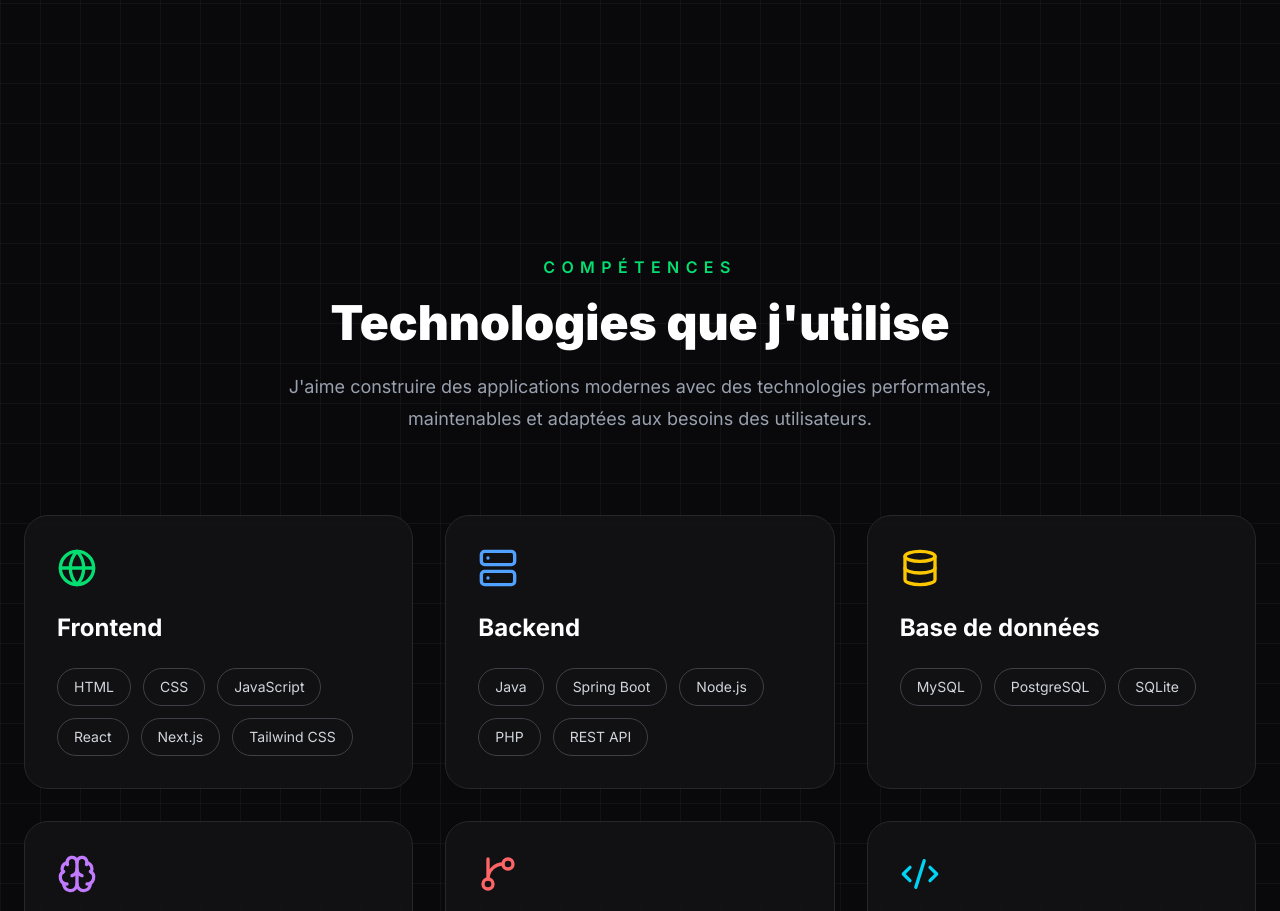
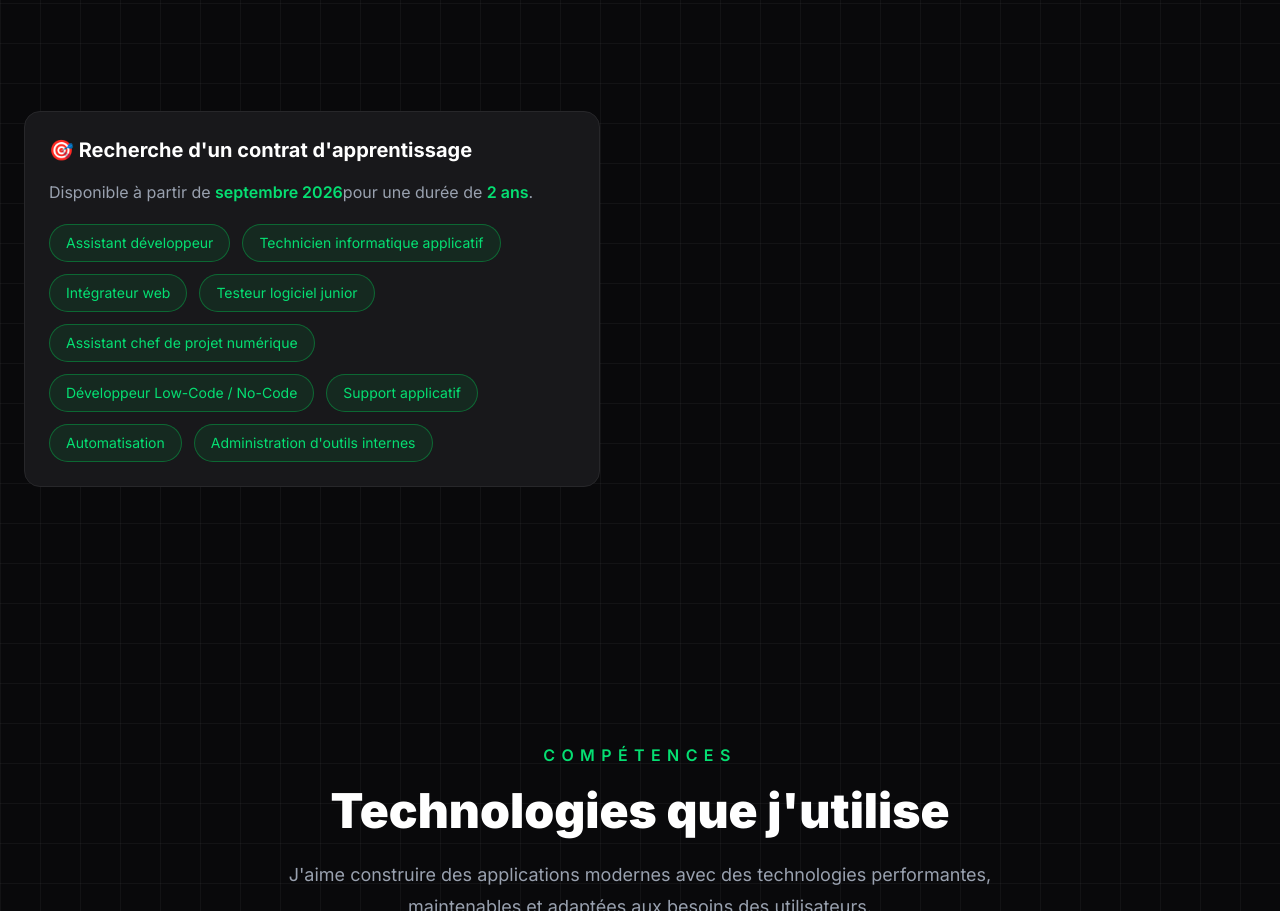
Before and after one commit to bukuruia/portfolio-ian, a Next.js app: page / in a window 1280 px wide. Shown: the part 1677-2588 px from the top of the page. Built offline with nearby package versions, Linux system fonts and the light colour scheme.

Commit message:
Update About.tsx

```diff
--- a/src/components/sections/About.tsx
+++ b/src/components/sections/About.tsx
@@ -110,6 +110,37 @@
           </div>
 
         </motion.div>
+        <div className="mt-8 rounded-2xl border border-zinc-800 bg-zinc-900 p-6">
+  <h3 className="mb-4 text-xl font-bold text-white">
+    🎯 Recherche d'un contrat d'apprentissage
+  </h3>
+
+  <p className="mb-5 text-gray-400">
+    Disponible à partir de <span className="font-semibold text-green-400">septembre 2026</span>
+    pour une durée de <span className="font-semibold text-green-400">2 ans</span>.
+  </p>
+
+  <div className="flex flex-wrap gap-3">
+    {[
+      "Assistant développeur",
+      "Technicien informatique applicatif",
+      "Intégrateur web",
+      "Testeur logiciel junior",
+      "Assistant chef de projet numérique",
+      "Développeur Low-Code / No-Code",
+      "Support applicatif",
+      "Automatisation",
+      "Administration d'outils internes",
+    ].map((job) => (
+      <span
+        key={job}
+        className="rounded-full border border-green-500/40 bg-green-500/10 px-4 py-2 text-sm text-green-400"
+      >
+        {job}
+      </span>
+    ))}
+  </div>
+</div>
 
       </div>
 
```
